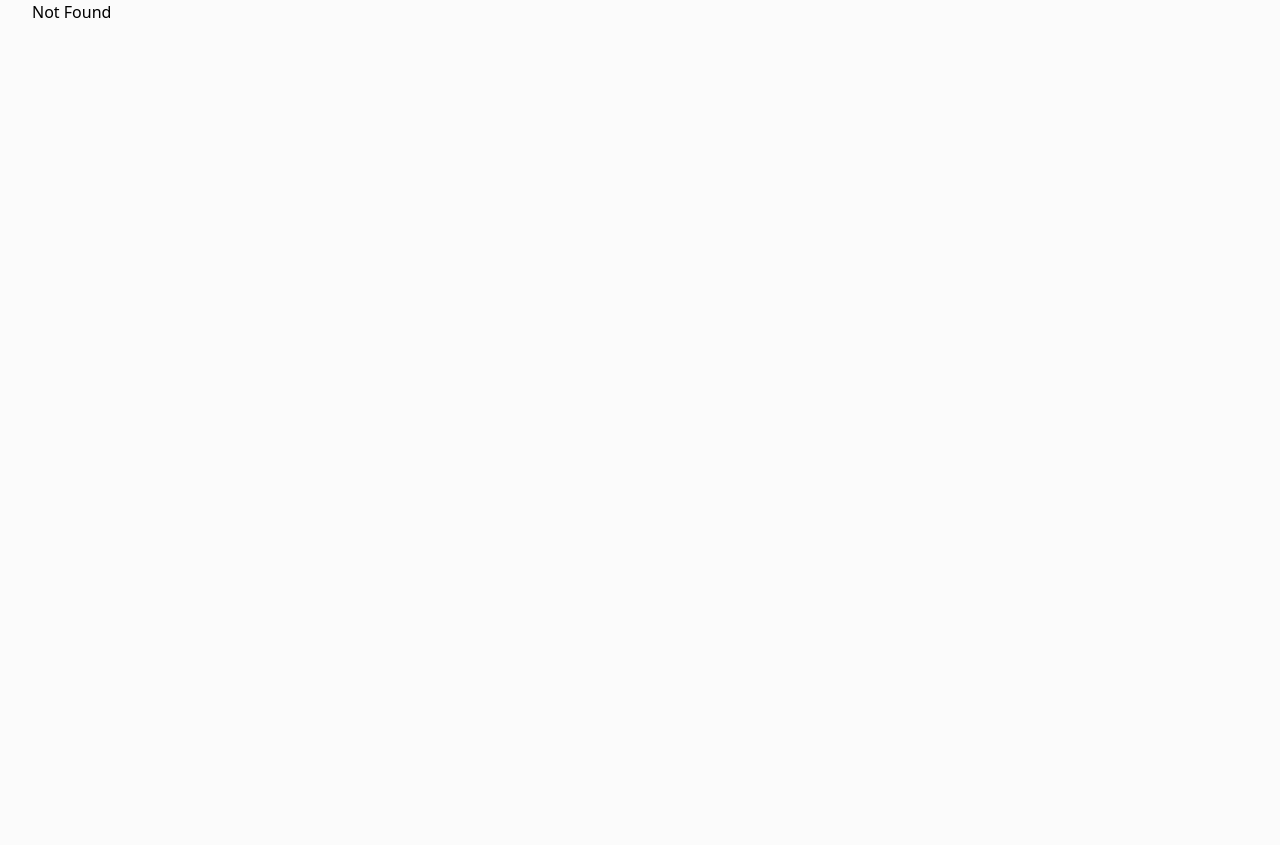
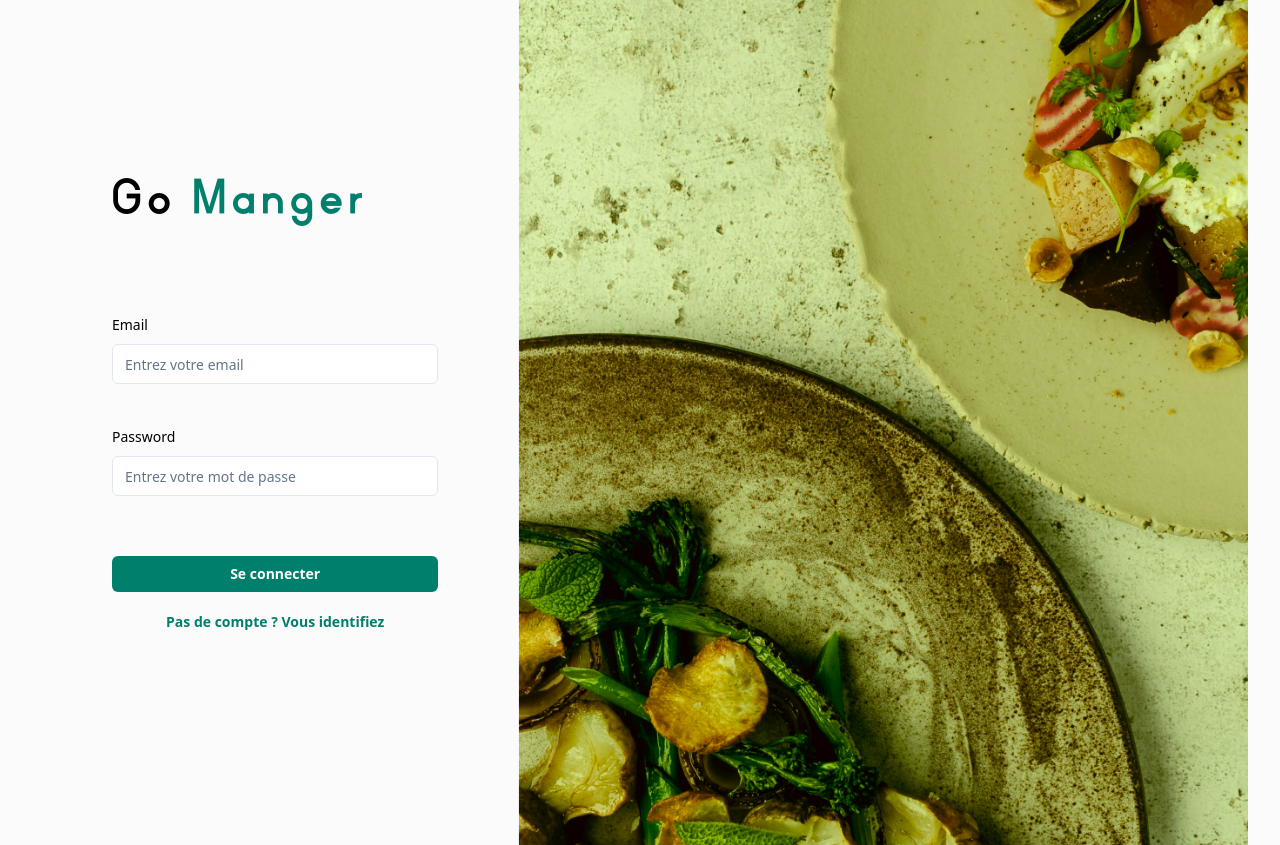
Before and after one commit to clementpnn/Go-Manger, a React (Vite) app in the folder web/: page /loginClient in a window 1280 px wide. Before the commit the page ends 800 px from the top, so only its background shows below. Built offline with nearby package versions, Linux system fonts and the light colour scheme.

Commit message:
add client login

```diff
--- a/web/src/components/form/login.tsx
+++ b/web/src/components/form/login.tsx
@@ -42,7 +42,7 @@ export default function LoginForm({ type }: { type: "client" | "restaurant" | "a
   }
 
   return (
-    <div className="flex flex-col justify-center gap-y-20 px-20 w-2/5">
+    <div className="flex flex-col justify-center gap-y-20 px-5 w-full lg:px-20 lg:w-2/5">
       <div className="header-1 flex flex-row gap-x-4">
         <span>Go</span>
         <span className="text-primary">Manger</span>
--- /dev/null
+++ b/web/src/pages/public/LoginClient.tsx
@@ -0,0 +1,11 @@
+import LoginForm from "@/components/form/login";
+import dishesImage from "@/assets/images/dishes.png"
+
+export default function LoginClient() {
+  return (
+    <div className="flex justify-center items-center h-screen">
+      <LoginForm type="client"/>
+      <img src={dishesImage} alt="image of two restaurants plates" className="hidden lg:block lg:w-3/5"/>
+    </div>
+  )
+}
--- a/web/src/pages/public/SignIn.tsx
+++ b/web/src/pages/public/SignIn.tsx
@@ -18,7 +18,7 @@ export default function SignIn() {
             <Link to="/loginRestaurateur">
               <Button className="w-full">Restaurateur</Button>
             </Link>
-            <Link to="/">
+            <Link to="/loginClient">
               <Button className="w-full">Client</Button>
             </Link>
           </div>
--- a/web/src/routes/routes.ts
+++ b/web/src/routes/routes.ts
@@ -18,6 +18,7 @@ import AdminUpdateRestaurant from "@/pages/admin/AdminUpdateRestaurant";
 import withClientAuth from "@/middleware/auth";
 import LoginAdmin from "@/pages/public/LoginAdmin";
 import LoginRestaurateur from "@/pages/public/LoginRestaurateur";
+import LoginClient from "@/pages/public/LoginClient";
 
 const rootRoute = new RootRoute()
 // Public routes
@@ -26,6 +27,7 @@ const signInRoute = new Route({ getParentRoute: () => rootRoute, path: "/signin"
 const RestaurantInfoRoute = new Route({ getParentRoute: () => rootRoute, path: "/restaurant/$id", component: Restaurant })
 const LoginAdminRoute = new Route({ getParentRoute : () => rootRoute, path: "/loginAdmin", component: LoginAdmin })
 const LoginRestaurateurRoute = new Route({ getParentRoute : () => rootRoute, path: "/loginRestaurateur", component: LoginRestaurateur })
+const LoginClientRoute = new Route({ getParentRoute : () => rootRoute, path: "/loginClient", component: LoginClient })
 // Client routes
 const ClientRoute = new Route({ getParentRoute: () => rootRoute, path: "/client", component: withClientAuth(ClientInfo, "client") })
 const ClientOrderRoute = new Route({ getParentRoute: () => rootRoute, path: "/client/order", component: withClientAuth(ClientOrder, "client") })
@@ -46,6 +48,7 @@ const NotFoundRoute = new Route({ getParentRoute: () => rootRoute, path: "*", co
 
 const routeTree = rootRoute.addChildren([indexRoute, signInRoute, RestaurantInfoRoute, LoginAdminRoute,
   LoginRestaurateurRoute,
+  LoginClientRoute,
   ClientRoute,
   ClientOrderRoute,
   ClientNewOrderRoute,
```
